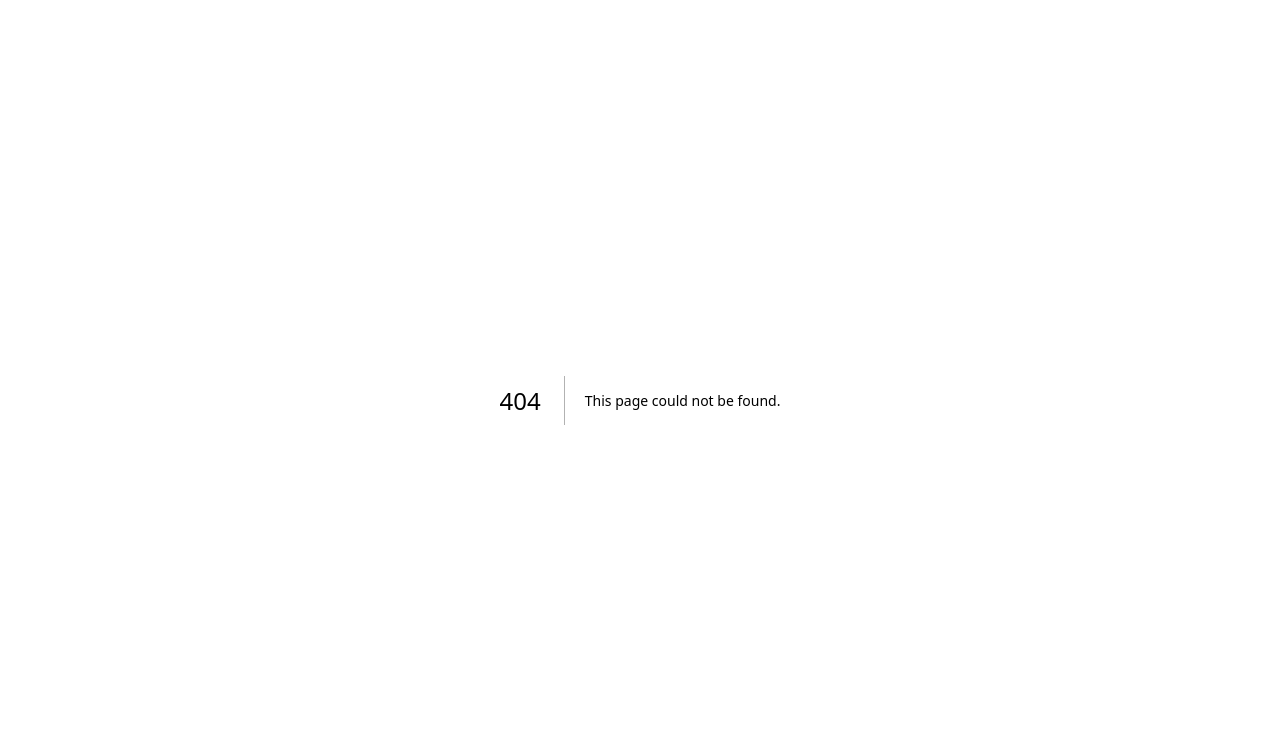
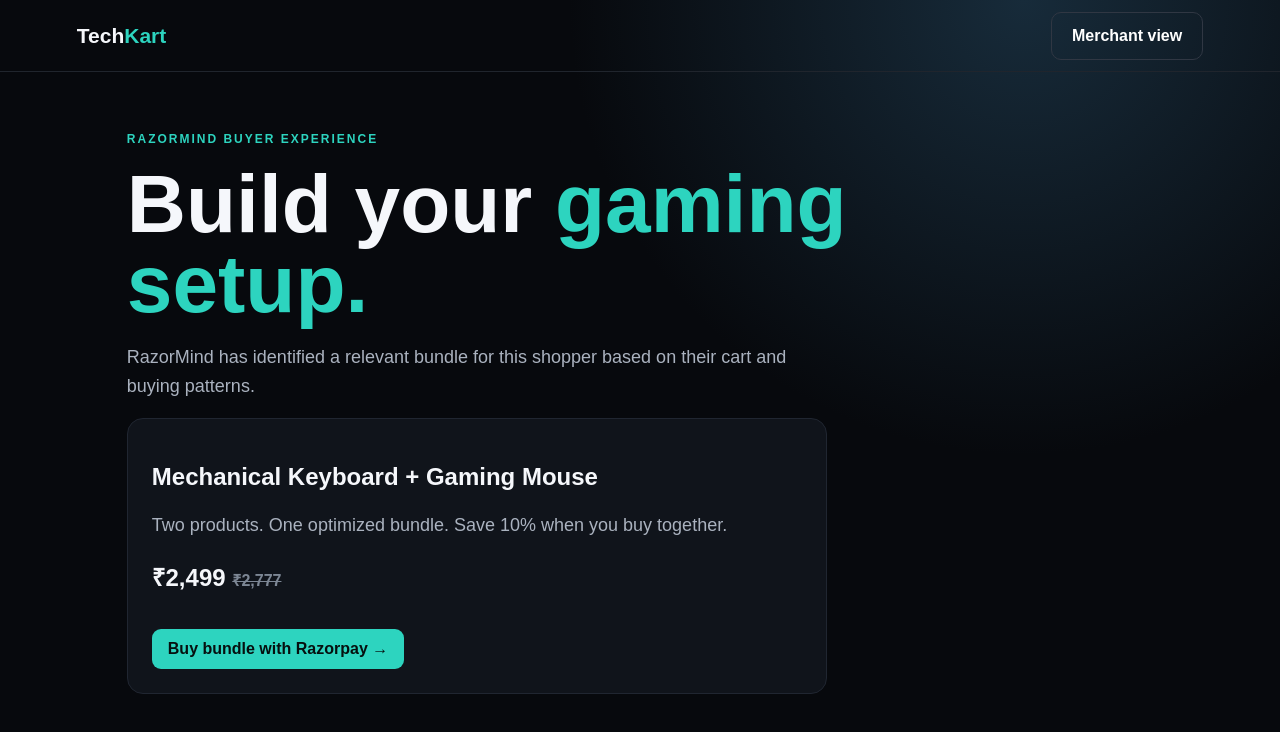
Before and after one commit to perimidisaiteja/RazorMind-AI, a Next.js app: page /shop in a window 1280 px wide. Before the commit this address had no page. Shown: the top 732 px of the page. Built offline with nearby package versions, Linux system fonts and the light colour scheme.

Commit message:
feat: add AI-powered buyer storefront demo

```diff
--- /dev/null
+++ b/app/shop/page.tsx
@@ -0,0 +1,5 @@
+import Link from 'next/link';
+
+export default function Shop() {
+  return <main className="shell"><nav className="nav"><Link className="brand" href="/">Tech<span>Kart</span></Link><Link className="btn secondary" href="/dashboard">Merchant view</Link></nav><section className="hero" style={{paddingTop:60}}><div className="eyebrow">RazorMind buyer experience</div><h1>Build your <span>gaming setup.</span></h1><p>RazorMind has identified a relevant bundle for this shopper based on their cart and buying patterns.</p><div className="card" style={{maxWidth:700}}><h2>Mechanical Keyboard + Gaming Mouse</h2><p className="muted">Two products. One optimized bundle. Save 10% when you buy together.</p><h2>₹2,499 <del style={{color:'#7d8795',fontSize:16}}>₹2,777</del></h2><Link className="run" href="/checkout">Buy bundle with Razorpay →</Link></div></section></main>;
+}
```
